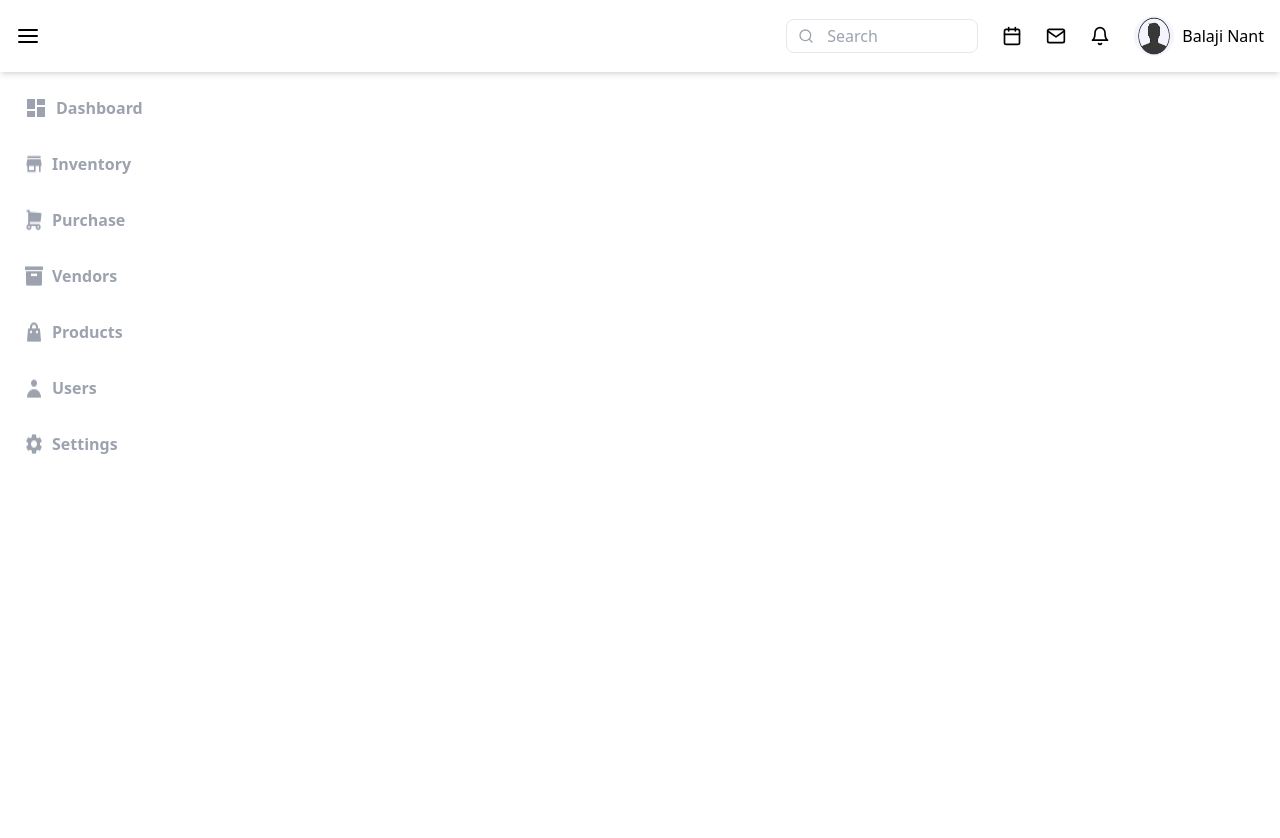
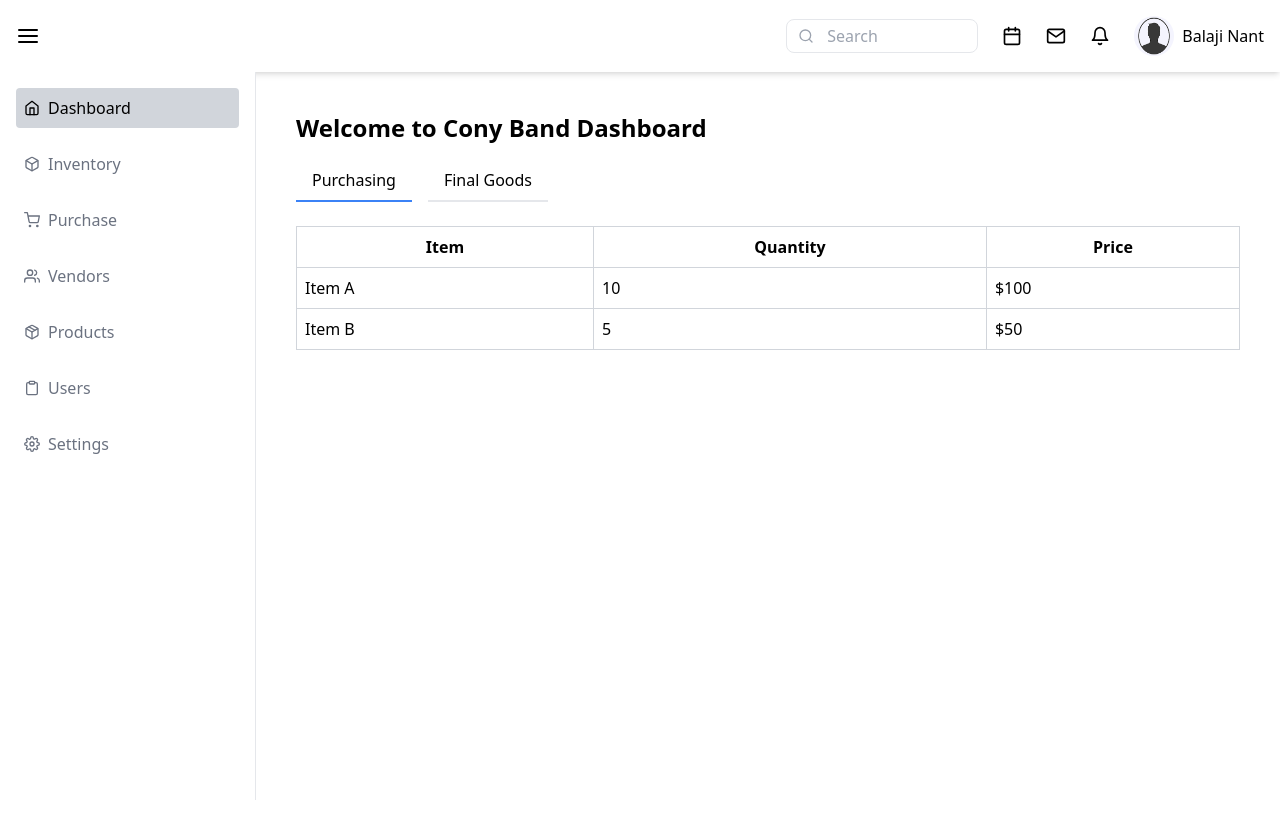
Before and after one commit to BDSITAdmin/conyband_erp_tool, a React (Vite) app: page / in a window 1280 px wide. Shown: the top 838 px of the page. After the commit the page ends 800 px from the top, so only its background shows below. Built offline with nearby package versions, Linux system fonts and the light colour scheme.

Commit message:
table section updated

```diff
--- a/postcss.config.js
+++ /dev/null
@@ -1,6 +0,0 @@
-module.exports = {
-    plugins: {
-      tailwindcss: {},
-      autoprefixer: {},
-    },
-  }
--- a/src/App.jsx
+++ b/src/App.jsx
@@ -1,15 +1,27 @@
-import Header from "./components/header"
+import { useState } from "react";
+import Header from './components/header'
+import Menu from "./components/Menu";
+import Content from "./components/Content";
 
-import { Component } from "react"
-import Menu from './components/menu'
 function App() {
+  const [activePage, setActivePage] = useState("dashboard");
 
   return (
-    <>
-      <Header/>
-      <Menu/>
-    </>
-  )
+    <div className="flex flex-col h-screen">
+      {/* Header */}
+      <Header />
+
+      {/* Sidebar + Content */}
+      <div className="flex flex-1">
+        <Menu activePage={activePage} setActivePage={setActivePage} />
+
+        {/* Main Content */}
+        <div className="flex-1 p-4 overflow-y-auto">
+          <Content activePage={activePage} />
+        </div>
+      </div>
+    </div>
+  );
 }
 
-export default App
+export default App;
--- /dev/null
+++ b/src/components/Content.jsx
@@ -0,0 +1,84 @@
+import { useState } from "react";
+
+const Content = ({ activePage }) => {
+  const [activeTab, setActiveTab] = useState("purchasing");
+
+  if (activePage !== "dashboard") {
+    return <div className="p-6">Content for {activePage}</div>;
+  }
+
+  return (
+    <div className="p-6">
+      <h1 className="mb-4 text-2xl font-bold">Welcome to Cony Band Dashboard</h1>
+
+      <div className="flex mb-6 space-x-4">
+        <button
+          className={`py-2 px-4 border-b-2  ${
+            activeTab === "purchasing" ? " border-blue-500 text-black" : ""
+          }`}
+          onClick={() => setActiveTab("purchasing")}
+        >
+          Purchasing
+        </button>
+        <button
+          className={`py-2 px-4 border-b-2 ${
+            activeTab === "final" ? " text-black border-blue-500" : ""
+          }`}
+          onClick={() => setActiveTab("final")}
+        >
+          Final Goods
+        </button>
+      </div>
+
+      {activeTab === "purchasing" && (
+        <table className="w-full border border-collapse border-gray-300">
+          <thead>
+            <tr>
+              <th className="p-2 border border-gray-300">Item</th>
+              <th className="p-2 border border-gray-300">Quantity</th>
+              <th className="p-2 border border-gray-300">Price</th>
+            </tr>
+          </thead>
+          <tbody>
+            <tr>
+              <td className="p-2 border border-gray-300">Item A</td>
+              <td className="p-2 border border-gray-300">10</td>
+              <td className="p-2 border border-gray-300">$100</td>
+            </tr>
+            <tr>
+              <td className="p-2 border border-gray-300">Item B</td>
+              <td className="p-2 border border-gray-300">5</td>
+              <td className="p-2 border border-gray-300">$50</td>
+            </tr>
+          </tbody>
+        </table>
+      )}
+
+      {activeTab === "final" && (
+        <table className="w-full border border-collapse border-gray-300">
+          <thead>
+            <tr>
+              <th className="p-2 border border-gray-300">Product</th>
+              <th className="p-2 border border-gray-300">Stock</th>
+              <th className="p-2 border border-gray-300">Value</th>
+            </tr>
+          </thead>
+          <tbody>
+            <tr>
+              <td className="p-2 border border-gray-300">Product X</td>
+              <td className="p-2 border border-gray-300">20</td>
+              <td className="p-2 border border-gray-300">$200</td>
+            </tr>
+            <tr>
+              <td className="p-2 border border-gray-300">Product Y</td>
+              <td className="p-2 border border-gray-300">15</td>
+              <td className="p-2 border border-gray-300">$150</td>
+            </tr>
+          </tbody>
+        </table>
+      )}
+    </div>
+  );
+};
+
+export default Content;
--- a/src/components/menu.jsx
+++ b/src/components/menu.jsx
@@ -1,74 +1,37 @@
-import React from 'react';
-import icon1 from '../assets/dashboard.png';
-import icon2 from '../assets/inventry.png';
-import icon3 from '../assets/shopping-cart.png';
-import icon4 from '../assets/vendor.png';
-import icon5 from '../assets/product.png';
-import icon6 from '../assets/user.png';
-import icon7 from '../assets/setting.png';
+import {
+    FiHome,
+    FiBox,
+    FiShoppingCart,
+    FiUsers,
+    FiSettings,
+    FiPackage,
+    FiClipboard,
+  } from "react-icons/fi";
 
-
-const Menu = () => {
+  const Menu = ({ activePage, setActivePage }) => {
     return (
-        <div className="w-2/12 min-w-4 h-screen bg-[#FFFFF] text-base font-semibold text-[#9CA3AF] p-4">
-
-            <ul className="space-y-4 ">
-                <li className="flex hover:bg-gray-700 p-2 gap-2 rounded">
-                    <img
-                        src={icon1}
-                        alt='dashboard'
-                        className=''
-                    />
-                    <a href="#inventory">Dashboard</a>
+      <div className="w-64 h-full p-4 overflow-y-auto bg-white border-r">
+        <ul className="space-y-4">
+          {[
+            { label: "Dashboard", icon: <FiHome />, page: "dashboard" },
+            { label: "Inventory", icon: <FiBox />, page: "inventory" },
+            { label: "Purchase", icon: <FiShoppingCart />, page: "purchase" },
+            { label: "Vendors", icon: <FiUsers />, page: "vendors" },
+            { label: "Products", icon: <FiPackage />, page: "products" },
+            { label: "Users", icon: <FiClipboard />, page: "users" },
+            { label: "Settings", icon: <FiSettings />, page: "settings" },
+          ].map(({ label, icon, page }) => (
+            <li
+              key={page}
+              className={`flex items-center gap-2 p-2 rounded cursor-pointer ${
+                activePage === page ? "bg-gray-300 text-black" : "text-gray-500"
+              } hover:bg-gray-200`}
+              onClick={() => setActivePage(page)}
+            >
+              {icon}
+              {label}
             </li>
-                <li className="flex hover:bg-gray-700 p-2 gap-2 rounded">
-                    <img
-                        src={icon2}
-                        alt='inventry'
-                        className=''
-                    />
-                    <a href="#inventory">Inventory</a>
-                </li>
-                <li className="flex hover:bg-gray-700 p-2 gap-2 rounded">
-                    <img
-                        src={icon3}
-                        alt='purchase'
-                        className=''
-                    />
-                    <a href="#purchase">Purchase</a>
-                </li>
-                <li className="flex hover:bg-gray-700 p-2 gap-2 rounded">
-                    <img
-                        src={icon4}
-                        alt='vendor'
-                        className=''
-                    />
-                    <a href="#vendors">Vendors</a>
-                </li>
-                <li className="flex hover:bg-gray-700 p-2 gap-2 rounded">
-                    <img
-                        src={icon5}
-                        alt='product'
-                        className=''
-                    />
-                    <a href="#products">Products</a>
-                </li>
-                <li className="flex hover:bg-gray-700 p-2 gap-2 rounded">
-                    <img
-                        src={icon6}
-                        alt='user'
-                        className=''
-                    />
-                    <a href="#users">Users</a>
-                </li>
-                <li className="flex hover:bg-gray-700 p-2 gap-2 rounded">
-                    <img
-                        src={icon7}
-                        alt='settings'
-                        className=''
-                    />
-                    <a href="#settings">Settings</a>
-                </li>
+          ))}
         </ul>
       </div>
     );
```
Lines whose indentation alone changed are shown as unchanged.
